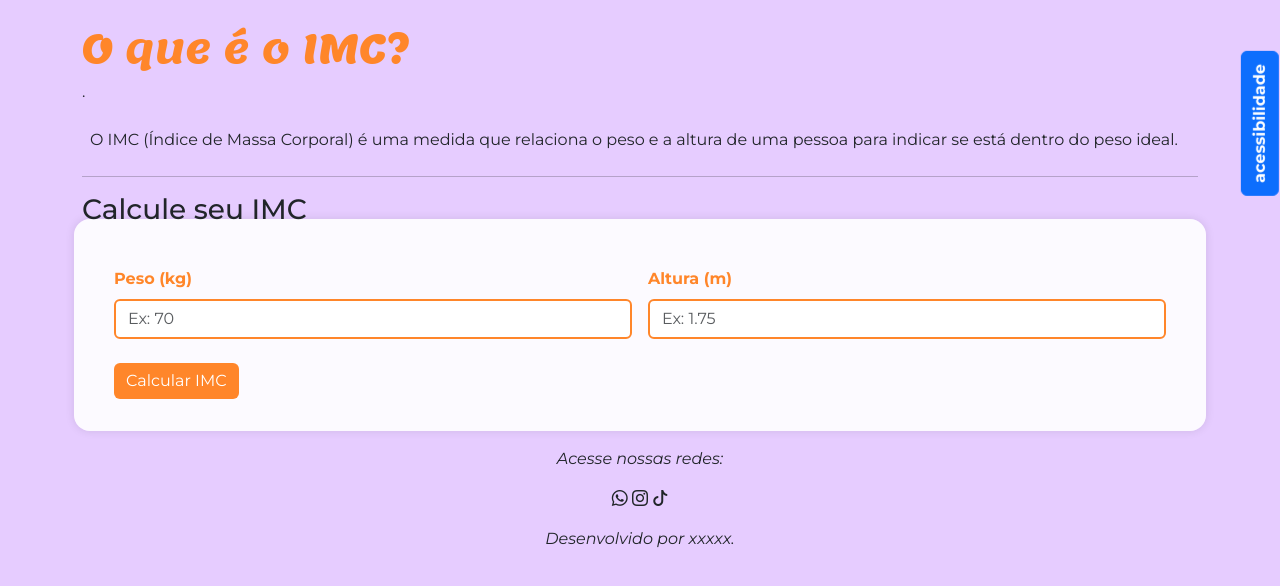
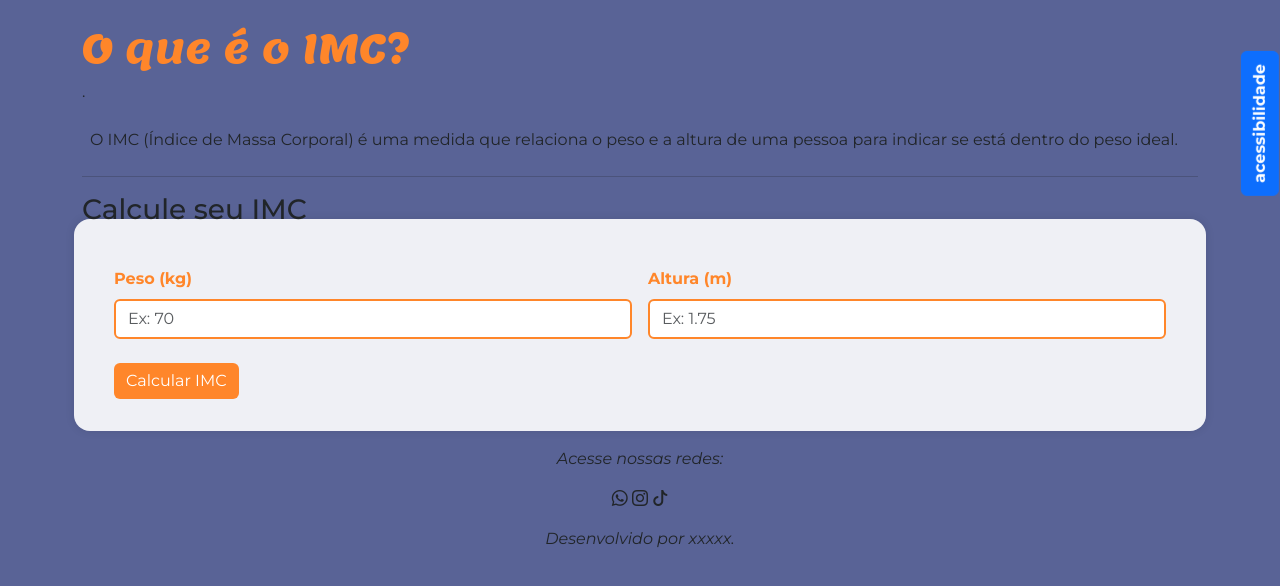
Before and after one commit to gustavo122131/calculadora-IMC, a plain HTML site: page index.html in a window 1280 px wide. Drawn offline with nearby package versions, Linux system fonts and the light colour scheme.

Commit message:
Update styles.css

```diff
--- a/styles.css
+++ b/styles.css
@@ -21,7 +21,7 @@ body {
     /* Tamanho base da fonte */
     font-family: 'Montserrat';
     /* Fonte principal */
-    background: color(srgb 0.9 0.8 1);
+    background: color(srgb 0.35 0.39 0.59/1);
     /* Cor de fundo lilás claro */
 }
 
```
